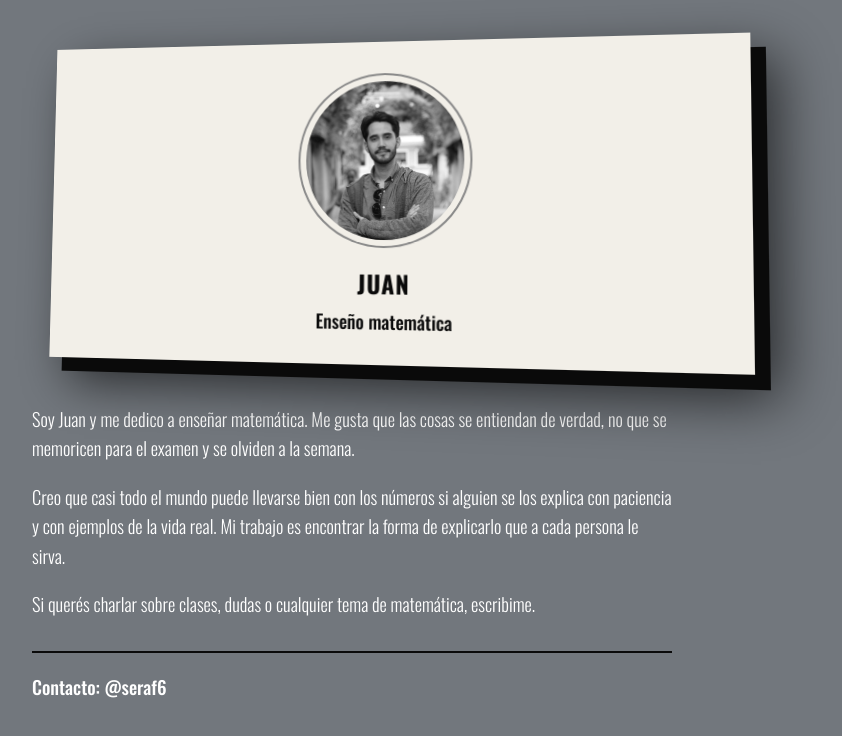
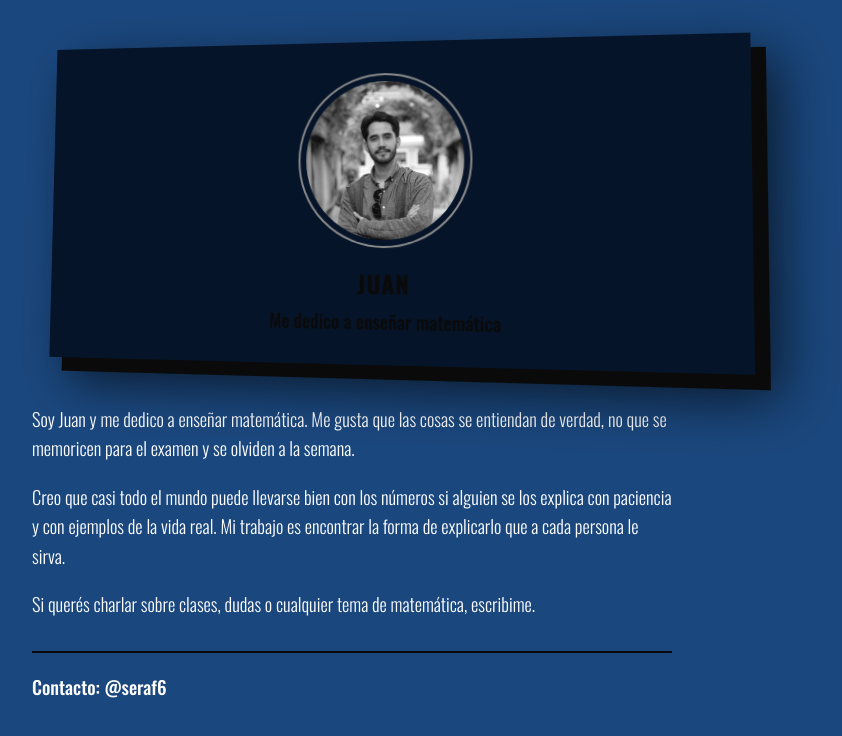
Before and after one commit to Seraf-6/Seraf-6.github.io, a plain HTML site: page index.html in a window 1280 px wide. Shown: the whole page, without its empty margins (288-1130 px from the left). Drawn offline with nearby package versions, Linux system fonts and the light colour scheme.

Commit message:
Update color scheme and modify profession description

```diff
--- a/index.html
+++ b/index.html
@@ -13,8 +13,8 @@
   <style>
     /* ---------- Colores y base ---------- */
     :root {
-      --fondo: #72777d;      /* color prestado de Wikipedia */
-      --papel: #f2efe8;      /* fondo del cartel */
+      --fondo: #1A477E;      /* color prestado de Wikipedia */
+      --papel: #061429;      /* fondo del cartel */
       --tinta: #0a0a0a;
       --verde: #21b039;
     }
@@ -122,7 +122,7 @@
     <header class="cartel">
       <img class="foto" src="foto.jpg" alt="Foto de Juan">
       <h1>Juan</h1>
-      <p class="oficio">Enseño matemática</p>
+      <p class="oficio">Me dedico a enseñar matemática</p>
     </header>
 
     <!-- Sobre mí -->
```
